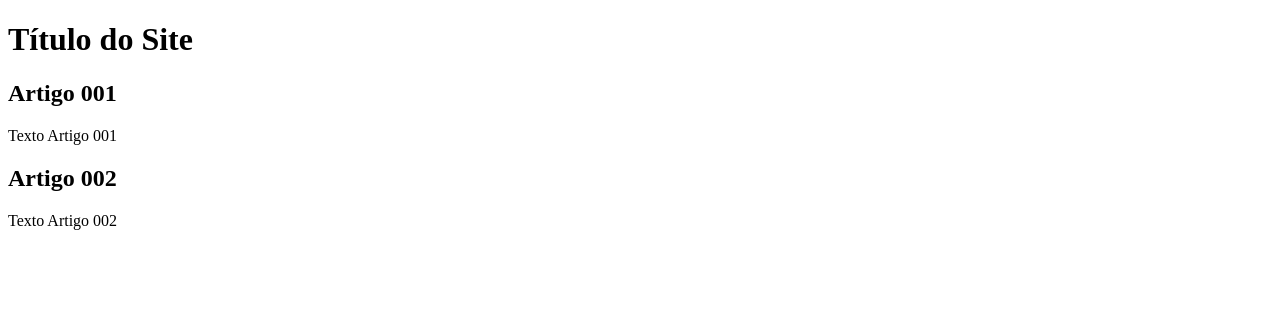
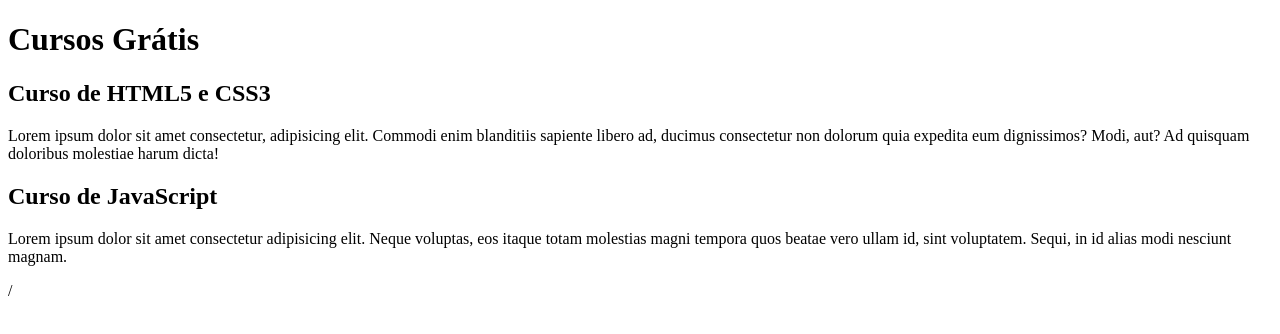
Before and after one commit to RobsonFernandesMacedo/projeto-site, a plain HTML site: page index.html in a window 1280 px wide. Drawn offline with Linux system fonts and the light colour scheme.

Commit message:
comecei a escrever o conteudo

```diff
--- a/index.html
+++ b/index.html
@@ -8,16 +8,16 @@
 <body>
     <main>
         <header>
-            <h1>Título do Site</h1>
+            <h1>Cursos Grátis</h1>
         </header>
         <article>
-            <h2>Artigo 001</h2>
-            <p>Texto Artigo 001</p>
+            <h2>Curso de HTML5 e CSS3</h2>
+            <p>Lorem ipsum dolor sit amet consectetur, adipisicing elit. Commodi enim blanditiis sapiente libero ad, ducimus consectetur non dolorum quia expedita eum dignissimos? Modi, aut? Ad quisquam doloribus molestiae harum dicta!</p>
         </article>
         <article>
-            <h2>Artigo 002</h2>
-            <p>Texto Artigo 002</p>
+            <h2>Curso de JavaScript</h2>
+            <p>Lorem ipsum dolor sit amet consectetur adipisicing elit. Neque voluptas, eos itaque totam molestias magni tempora quos beatae vero ullam id, sint voluptatem. Sequi, in id alias modi nesciunt magnam.</p>
         </article>
     </main>
 </body>
-</html>
+</html>/
```
